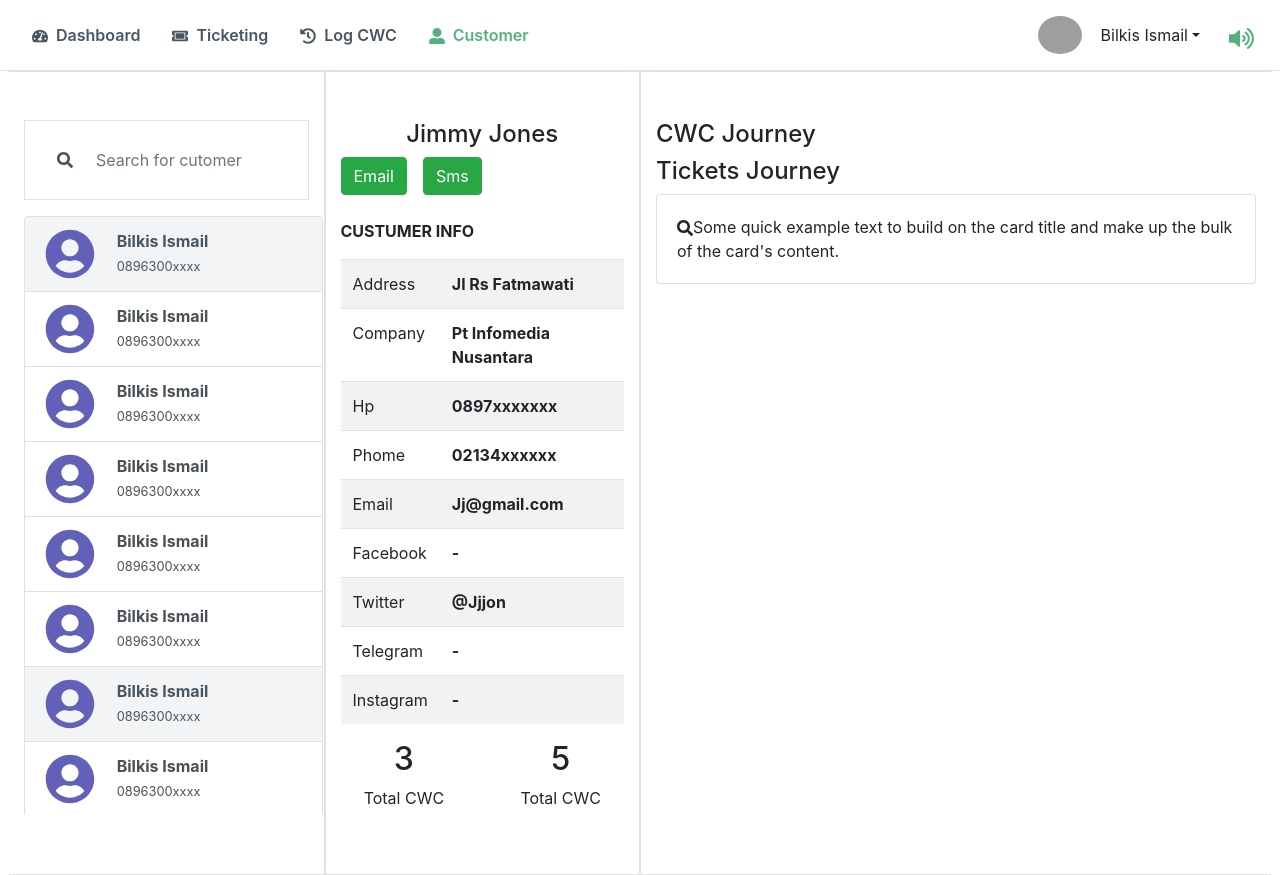
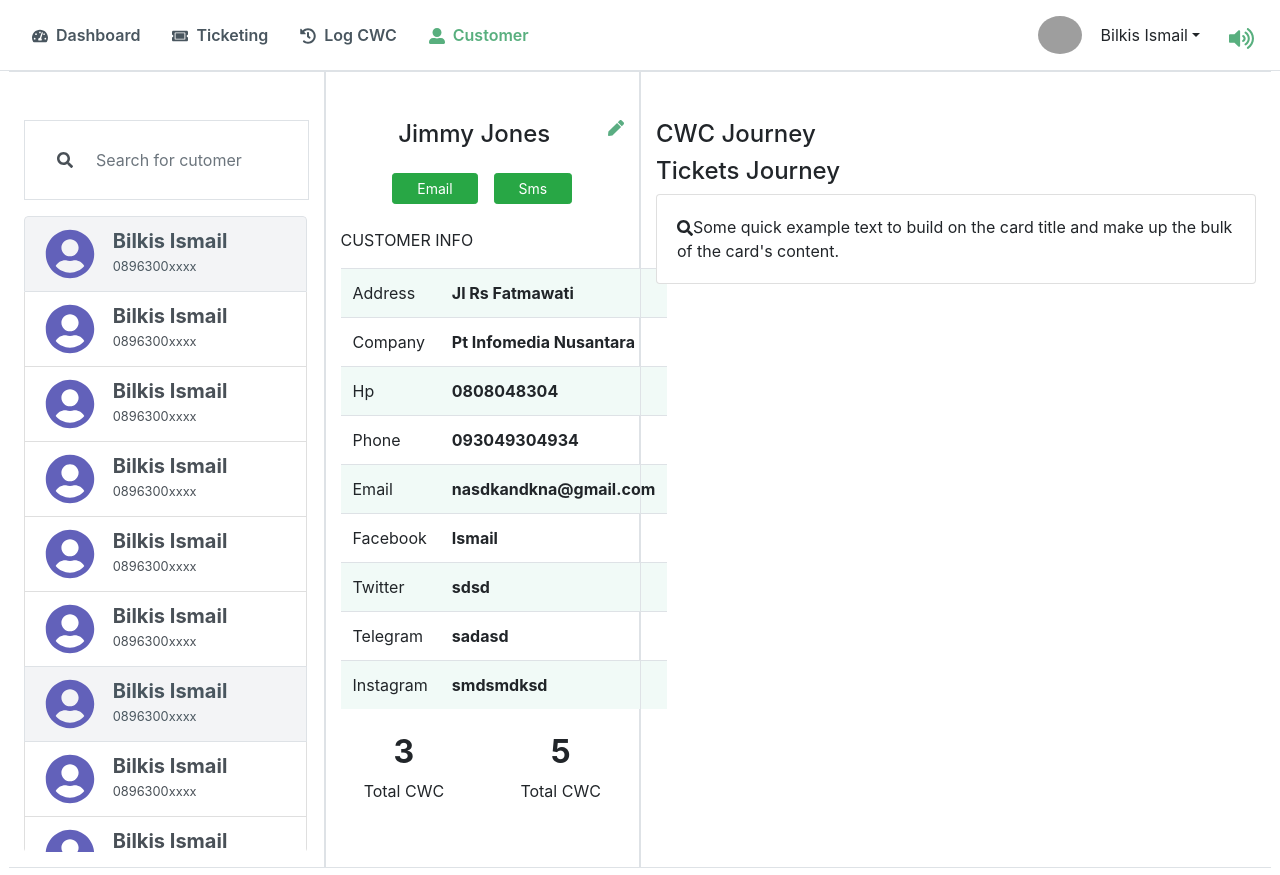
Before and after one commit to kubil-ismail/kubi-dashboard, a React (Create React App) app: page / in a window 1280 px wide. Built offline with nearby package versions, Linux system fonts and the light colour scheme; grey boxes are pictures that could not be loaded.

Commit message:
Contact detail

```diff
--- a/src/assets/scss/_global.scss
+++ b/src/assets/scss/_global.scss
@@ -1,3 +1,7 @@
+.text-muted {
+    color: #9da3a1;
+}
+
 /* make the customizations */
 $theme-colors: (
     "info": tomato,
--- a/src/assets/scss/_variable.scss
+++ b/src/assets/scss/_variable.scss
@@ -1,4 +1,5 @@
 $success: #58af7e;
+$success-2:#f1faf7; // Row Table
 $dark: #49565f;
 $grey: #f3f4f6;
 $grey-2:#dee2e6; //Border accent
--- a/src/assets/scss/component/contact.scss
+++ b/src/assets/scss/component/contact.scss
@@ -1,7 +1,7 @@
 .contact-list {
   position: absolute;
-  height: 600px;
-  width: 95%;
+  height: 80%;
+  width: 90%;
   overflow-y: scroll;
   margin: 0px !important;
   margin-top: -2% !important;
@@ -23,3 +23,13 @@
   border-color: $grey-2 !important;
   color: $dark !important;
 }
+
+.table-striped tbody tr:nth-of-type(2n+1) {
+  background-color: $success-2 !important;
+  border: none;
+}
+
+.table-hover tbody tr:hover {
+  background-color: $success-2 !important;
+  border: none;
+}
--- /dev/null
+++ b/src/component/DetailApp.js
@@ -0,0 +1,61 @@
+import React from 'react'
+import { FaPen } from 'react-icons/fa';
+import {
+  Row,
+  Col,
+  Tab,
+  Button,
+} from 'react-bootstrap';
+
+// Component
+import Table from './detail/Customer';
+
+export default function DetailApp() {
+  const info = {
+    address: 'Jl Rs Fatmawati',
+    company: 'Pt Infomedia Nusantara',
+    hp: '0808048304',
+    phone: '093049304934',
+    email: 'nasdkandkna@gmail.com',
+    facebook: 'Ismail',
+    twitter: 'sdsd',
+    telegram: 'sadasd',
+    instagram: 'smdsmdksd'
+  };
+  return (
+    <Tab.Content>
+      <Tab.Pane eventKey="#link1">
+        <FaPen className="float-right" color="#5aad82" />
+        <center>
+          <h4 className="mb-4">Jimmy Jones</h4>
+          <Button
+            variant="success"
+            size="sm"
+            className="mr-3 px-4"
+          >
+            Email
+          </Button>
+          <Button
+            variant="success"
+            size="sm"
+            className="px-4"
+          >
+            Sms
+          </Button>
+        </center>
+        <p className="mt-4">CUSTOMER INFO</p>
+        <Table data={info} />
+        <Row className="text-center mt-4">
+          <Col>
+            <h2 className="font-weight-bold">3</h2>
+            <p>Total CWC</p>
+          </Col>
+          <Col>
+            <h2 className="font-weight-bold">5</h2>
+            <p>Total CWC</p>
+          </Col>
+        </Row>
+      </Tab.Pane>
+    </Tab.Content>
+  )
+}
--- a/src/component/contact/Contact.js
+++ b/src/component/contact/Contact.js
@@ -9,7 +9,7 @@ export default function Contact(props) {
         <FaUserCircle className="user-circle" />
       </Col>
       <Col>
-        <p className="m-0 font-weight-bold">{props.name}</p>
+        <h5 className="m-0 font-weight-bold">{props.name}</h5>
         <small>{props.phone}</small>
       </Col>
     </Row>
--- /dev/null
+++ b/src/component/detail/Customer.js
@@ -0,0 +1,21 @@
+import React from 'react';
+import { Table } from 'react-bootstrap';
+
+export default function Customer(props) {
+  let keys = [];
+  for (var key in props.data) {
+    keys.push(key);
+  }
+  return (
+    <Table striped hover className="w-100">
+      <tbody>
+        {keys.map((val, key) => (
+          <tr key={key.toString()}>
+            <td>{val.charAt(0).toUpperCase() + val.slice(1)}</td>
+            <td><b>{props.data[val] || '-'}</b></td>
+          </tr>
+        ))}
+      </tbody>
+    </Table>
+  );
+}
--- a/src/pages/Dashboard.js
+++ b/src/pages/Dashboard.js
@@ -1,5 +1,5 @@
 import React, { Component } from 'react';
-import { FaSearch } from 'react-icons/fa';
+import { FaSearch, FaPen } from 'react-icons/fa';
 import {
   Row,
   Col,
@@ -12,6 +12,7 @@ import {
 // Component
 import Navbar from '../component/NavbarApp';
 import Contact from '../component/ContactApp';
+import Detail from '../component/DetailApp';
 
 export default class Dashboard extends Component {
   render() {
@@ -27,64 +28,7 @@ export default class Dashboard extends Component {
               </Col>
               {/* COL 3 CONTACT INFO */}
               <Col sm={3} className="border py-5">
-                <Tab.Content>
-                  <Tab.Pane eventKey="#link1">
-                    <h4 className="text-center">Jimmy Jones</h4>
-                      <Button variant="success" className="mr-3">Email</Button>
-                      <Button variant="success">Sms</Button>
-                    <p className="font-weight-bold mt-4 text-left">CUSTUMER INFO</p>
-                    <Table striped hover className="w-100">
-                      <tbody>
-                        <tr>
-                          <td>Address</td>
-                          <td><b>Jl Rs Fatmawati</b></td>
-                        </tr>
-                        <tr>
-                          <td>Company</td>
-                          <td><b>Pt Infomedia Nusantara</b></td>
-                        </tr>
-                        <tr>
-                          <td>Hp</td>
-                          <td><b>0897xxxxxxx</b></td>
-                        </tr>
-                        <tr>
-                          <td>Phome</td>
-                          <td><b>02134xxxxxx</b></td>
-                        </tr>
-                        <tr>
-                          <td>Email</td>
-                          <td><b>Jj@gmail.com</b></td>
-                        </tr>
-                        <tr>
-                          <td>Facebook</td>
-                          <td><b>-</b></td>
-                        </tr>
-                        <tr>
-                          <td>Twitter</td>
-                          <td><b>@Jjjon</b></td>
-                        </tr>
-                        <tr>
-                          <td>Telegram</td>
-                          <td><b>-</b></td>
-                        </tr>
-                        <tr>
-                          <td>Instagram</td>
-                          <td><b>-</b></td>
-                        </tr>
-                      </tbody>
-                    </Table>
-                    <Row className="text-center">
-                      <Col>
-                        <h2>3</h2>
-                        <p>Total CWC</p>
-                      </Col>
-                      <Col>
-                        <h2>5</h2>
-                        <p>Total CWC</p>
-                      </Col>
-                    </Row>
-                  </Tab.Pane>
-                </Tab.Content>
+                <Detail />
               </Col>
               {/* COL 6 CONTACT DETAIL */}
               <Col sm={6} className="border border-right-0 py-5">
```
